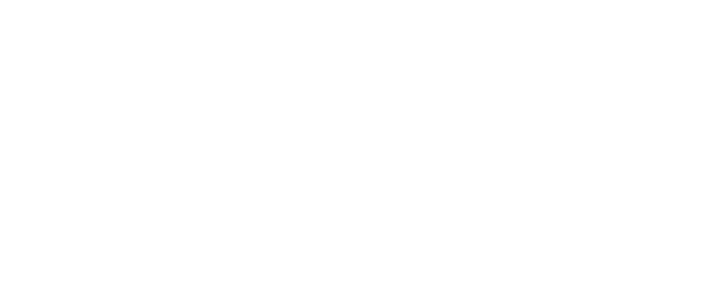
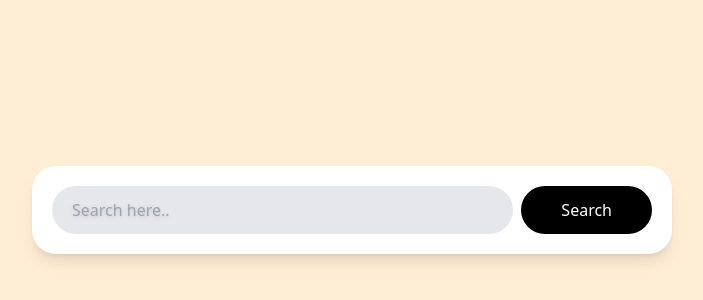
Before and after one commit to tiyang0110/Next.JS-PlayGround, a Next.js app: page / in a window 1280 px wide. Shown: the part 190-490 px from the top of the page, without its empty margins (288-991 px from the left). Built offline with nearby package versions, Linux system fonts and the light colour scheme.

Commit message:
Tailwind CSS 연습중 커밋 (3.6할차례)

```diff
--- a/app/page.tsx
+++ b/app/page.tsx
@@ -1,5 +1,12 @@
 export default function Home() {
   return (
-    <main></main>
+    <main className="bg-gray-100 h-screen flex items-center justify-center p-5 dark:bg-gray-700 sm:bg-red-100 md:bg-green-100 lg:bg-cyan-100 xl:bg-orange-100 2xl:bg-purple-100">
+      <div className="bg-white shadow-lg p-5 rounded-3xl w-full max-w-screen-sm dark:bg-gray-600 flex flex-col gap-2 md:flex-row">
+
+        <input className="w-full rounded-full py-3 bg-gray-200 pl-5 outline-none ring ring-transparent focus:ring-orange-500 focus:ring-offset-2 transition-shadow placeholder:drop-shadow" type="text" placeholder="Search here.."/>
+        <button className="bg-black text-white py-2 rounded-full active:scale-90 transition-transform font-medium outline-none md:px-10">Search</button>
+
+      </div>
+    </main>
   );
 }
--- a/tailwind.config.ts
+++ b/tailwind.config.ts
@@ -6,14 +6,7 @@
     "./components/**/*.{js,ts,jsx,tsx,mdx}",
     "./app/**/*.{js,ts,jsx,tsx,mdx}",
   ],
-  theme: {
-    extend: {
-      colors: {
-        background: "var(--background)",
-        foreground: "var(--foreground)",
-      },
-    },
-  },
+  theme: {},
   plugins: [],
 };
 export default config;
```
Also changed, not shown: 1 other file (tests, documents, lock files or other folders).
